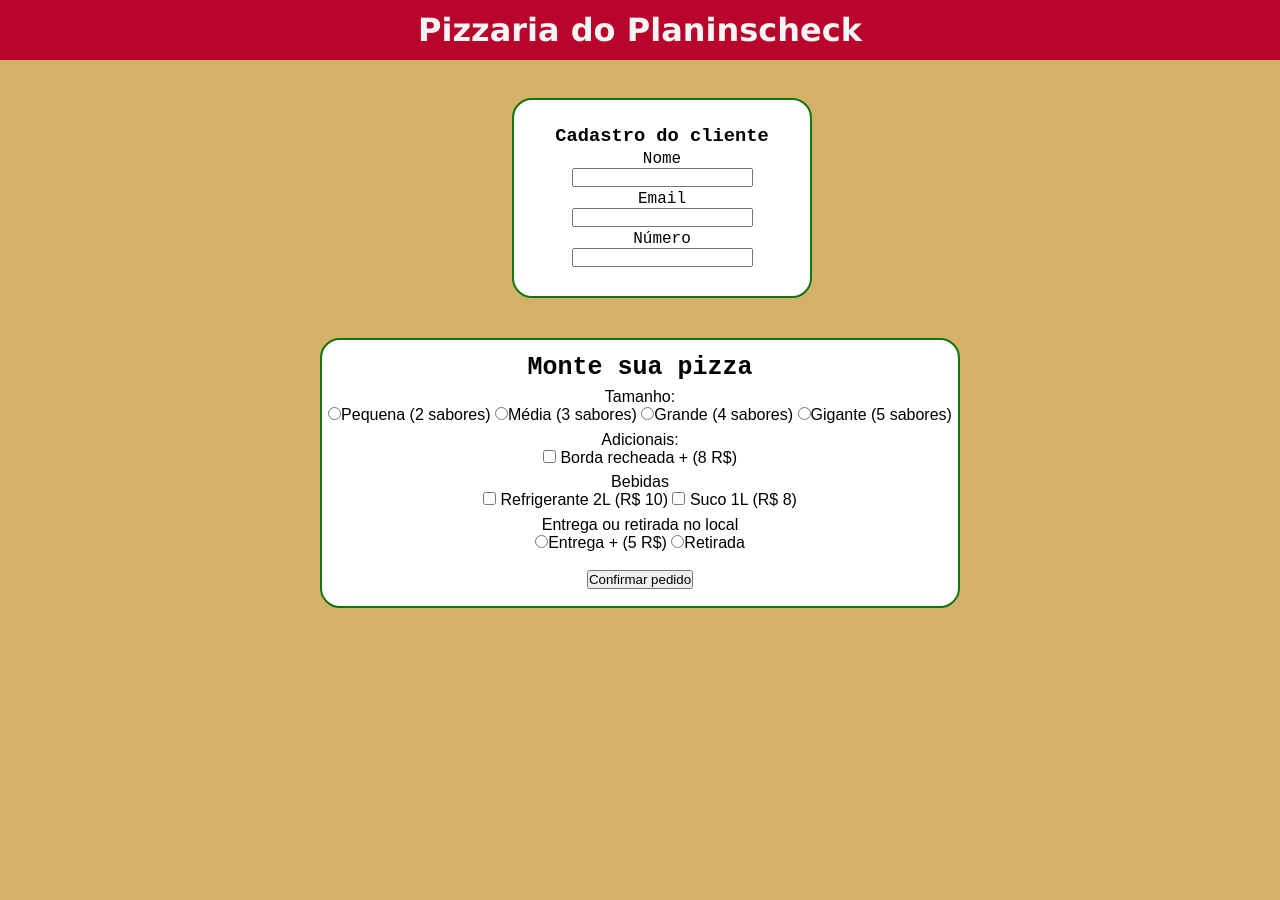
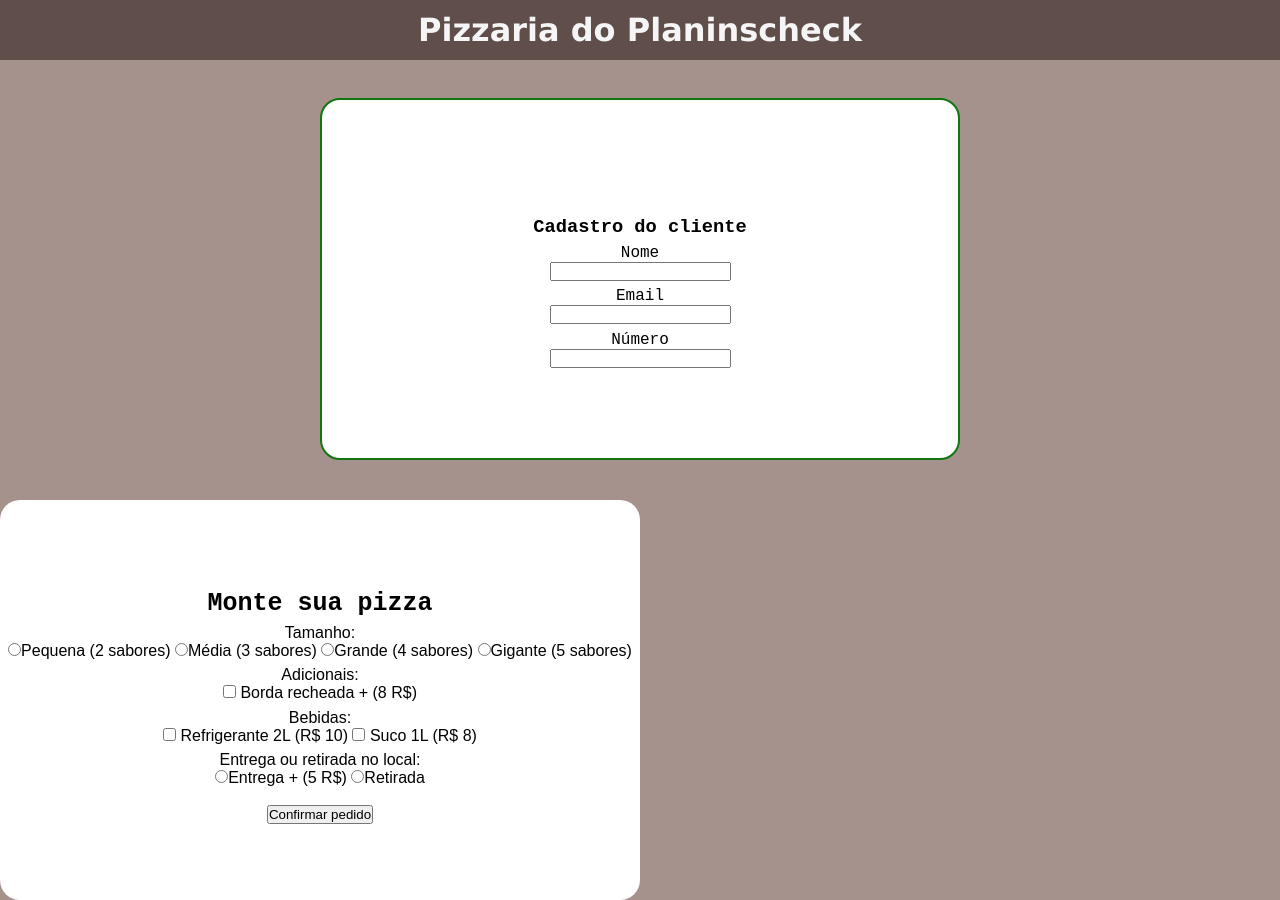
Before and after one commit to DiegoPlaninscheck/AppLuciano, a plain HTML site: page app/pages/pedido/index.html in a window 1280 px wide. Before the commit the page ends 800 px from the top, so only its background shows below. Drawn offline with Linux system fonts and the light colour scheme.

Commit message:
update page pedido

```diff
--- a/app/pages/pedido/index.html
+++ b/app/pages/pedido/index.html
@@ -1,6 +1,5 @@
 <!DOCTYPE html>
 <html lang="pt-br">
-
   <head>
     <meta charset="UTF-8" />
     <meta http-equiv="X-UA-Compatible" content="IE=edge" />
@@ -13,38 +12,38 @@
     <header>
       <h1>Pizzaria do Planinscheck</h1>
     </header>
-  <main>
+    <main class="container-main">
       <div class="container">
         <h3 id="cadastro">Cadastro do cliente</h3>
         <p>Nome</p>
-      <input type="text">
+        <input type="text" />
         <p>Email</p>
-      <input type="text">
+        <input type="text" />
         <p>Número</p>
-      <input type="number">
+        <input type="number" />
       </div>
     </main>
     <footer>
+      <div>
         <h3 id="pizza">Monte sua pizza</h3>
         <p>Tamanho:</p>
-    <input type="radio" id="p" name="tamanho" value="p">Pequena (2 sabores)
-    <input type="radio" id="m" name="tamanho" value="m">Média (3 sabores)
-    <input type="radio" id="g" name="tamanho" value="g">Grande (4 sabores)
-    <input type="radio" id="gg" name="tamanho" value="gg">Gigante (5 sabores)
+        <input type="radio" id="p" name="tamanho" value="p" />Pequena (2
+        sabores) <input type="radio" id="m" name="tamanho" value="m" />Média (3
+        sabores) <input type="radio" id="g" name="tamanho" value="g" />Grande (4
+        sabores) <input type="radio" id="gg" name="tamanho" value="gg" />Gigante
+        (5 sabores)
         <p>Adicionais:</p>
-    <input type="checkbox" id="borda"> Borda recheada + (8 R$)
-    <p>Bebidas</p>
-    <input type="checkbox" id="refri"> Refrigerante 2L (R$ 10)
-    <input type="checkbox" id="suco"> Suco 1L (R$ 8)
-    <p>Entrega ou retirada no local</p>
-    <input type="radio" id="Entrega">Entrega + (5 R$)
-    <input type="radio">Retirada<br><br>
+        <input type="checkbox" id="borda" /> Borda recheada + (8 R$)
+        <p>Bebidas:</p>
+        <input type="checkbox" id="refri" /> Refrigerante 2L (R$ 10)
+        <input type="checkbox" id="suco" /> Suco 1L (R$ 8)
+        <p>Entrega ou retirada no local:</p>
+        <input type="radio" id="Entrega" />Entrega + (5 R$)
+        <input type="radio" />Retirada<br /><br />
         <button id="confirmar" onclick="">Confirmar pedido</button>
+      </div>
     </footer>
-
-
 
     <script src="../../scripts/pedido.js"></script>
   </body>
-
 </html>
--- a/app/styles/pedido.css
+++ b/app/styles/pedido.css
@@ -1,59 +1,76 @@
-*{
+* {
   padding: 0;
   margin: 0;
   box-sizing: border-box;
 }
 
-body{
-    background-color: rgb(211, 177, 104);
+body {
+  background-color: #a6928d;
   height: 100vh;
 }
 
-h1{
+h1 {
   justify-content: center;
   display: flex;
   align-items: center;
-    border: solid 2px #b9052c;
-    background-color: #b9052c;
+  background-color: #5f4e49;
   height: 60px;
-    font-family: 'Lucida Sans', 'Lucida Sans Regular', 'Lucida Grande', 'Lucida Sans Unicode', Geneva, Verdana, sans-serif;
+  font-family: "Lucida Sans", "Lucida Sans Regular", "Lucida Grande",
+    "Lucida Sans Unicode", Geneva, Verdana, sans-serif;
   color: whitesmoke;
 }
 
-.container{
+.container-main {
+  width: 100%;
+  height: 50%;
+  display: flex;
+  justify-self: center;
+  align-items: center;
+  flex-direction: column;
+}
+
+.container {
+  width: 50%;
+  height: 100%;
+  display: flex;
+  justify-content: center;
+  align-items: center;
+  flex-direction: column;
+  text-align: center;
+  font-family: "Courier New", Courier, monospace;
   margin-top: 3%;
-    margin-left: 40%;
   border: solid 2px rgb(17, 118, 15);
   border-radius: 20px;
-    width: 300px;
-    height: 200px;
-    text-align: center;
   background-color: rgb(255, 255, 255);
-    font-family: 'Courier New', Courier, monospace;
 }
 
-#cadastro{
+#cadastro {
   margin-top: 25px;
 }
 
-footer{
+footer {
+  width: 50%;
+  height: 50%;
+  display: flex;
+  justify-content: center;
+  align-items: center;
   margin-top: 40px;
   text-align: center;
   font-family: Arial, Helvetica, sans-serif;
-    border: solid 2px rgb(17, 118, 15);
   border-radius: 20px;
-    margin-left: 25%;
-    margin-right: 25%;
-    height: 270px;
   background-color: white;
 }
 
-p{
+footer div {
+    width: 100%;
+}
+
+p {
   margin-top: 1%;
 }
 
-#pizza{
+#pizza {
   font-size: 25px;
-    font-family: 'Courier New', Courier, monospace;
+  font-family: "Courier New", Courier, monospace;
   margin-top: 2%;
 }
```
Lines whose indentation alone changed are shown as unchanged.
